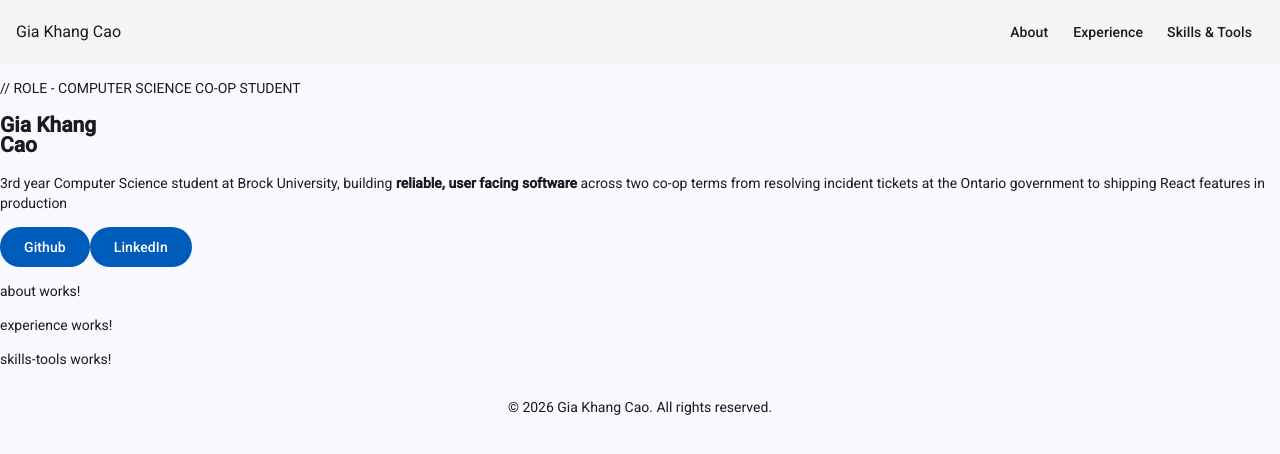
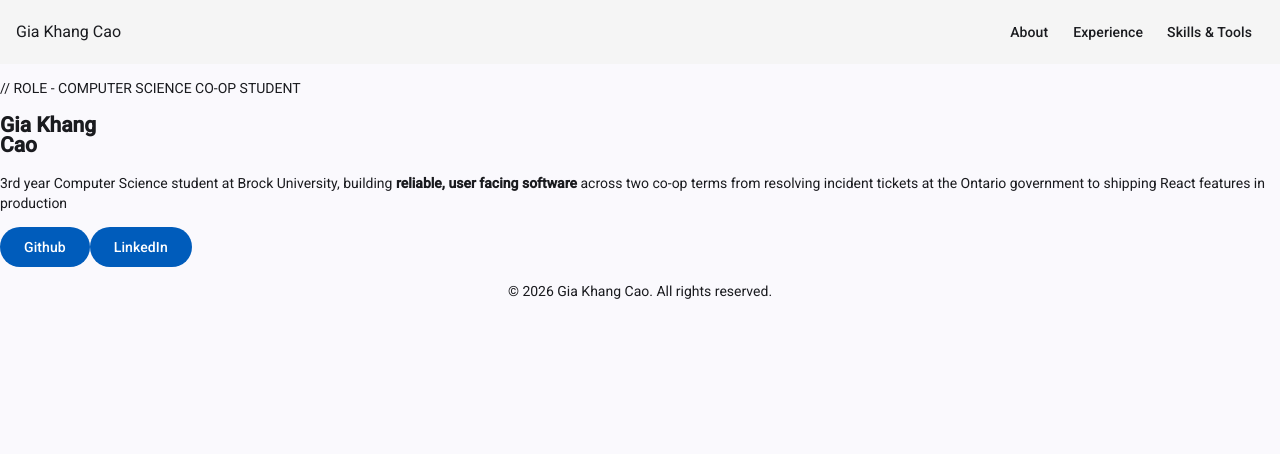
Before and after one commit to GiaKhangCao/Portfolio, an Angular app: page /home in a window 1280 px wide. Shown: the top 454 px of the page. Built offline with nearby package versions, Linux system fonts and the light colour scheme.

Commit message:
Add main-page component to re-organize components

```diff
--- a/src/app/components/pages/home/home.html
+++ b/src/app/components/pages/home/home.html
@@ -14,7 +14,3 @@
         <a matButton="filled" href="https://www.linkedin.com/in/gia-khang-c-05745b290/">LinkedIn</a>
     </span>
 </section>
-
-<app-about id="about"></app-about>
-<app-experience id="experience"></app-experience>
-<app-skills-tools id="skills-tools"></app-skills-tools>
--- /dev/null
+++ b/src/app/components/pages/main-page/main-page.html
@@ -0,0 +1,4 @@
+<app-home></app-home>
+<app-about></app-about>
+<app-experience></app-experience>
+<app-skills-tools></app-skills-tools>
```
Also changed, not shown: src/app/components/pages/main-page/main-page.ts (added, +15 -0 lines), src/app/components/pages/main-page/main-page.scss (added), 1 other file (tests, documents, lock files or other folders).
